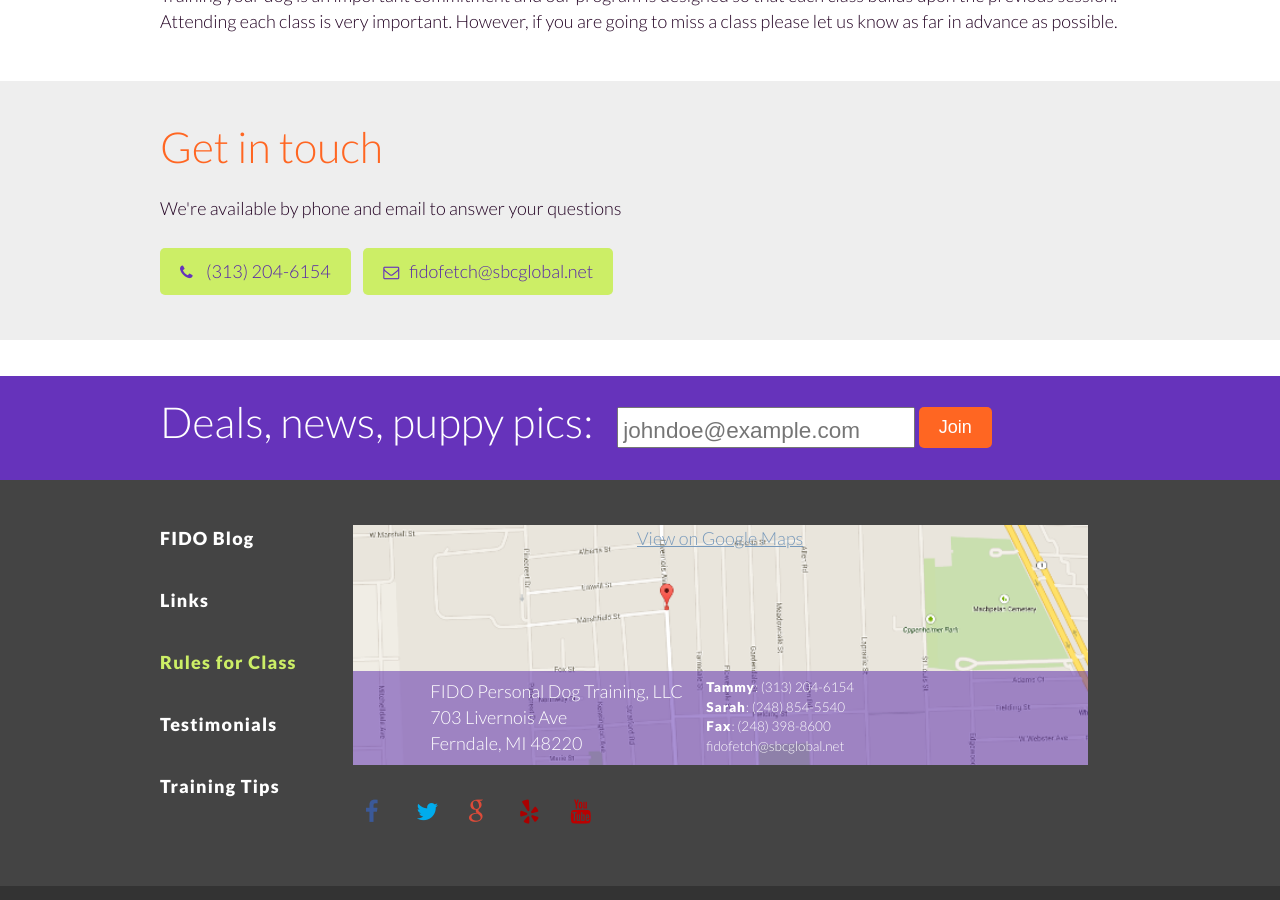
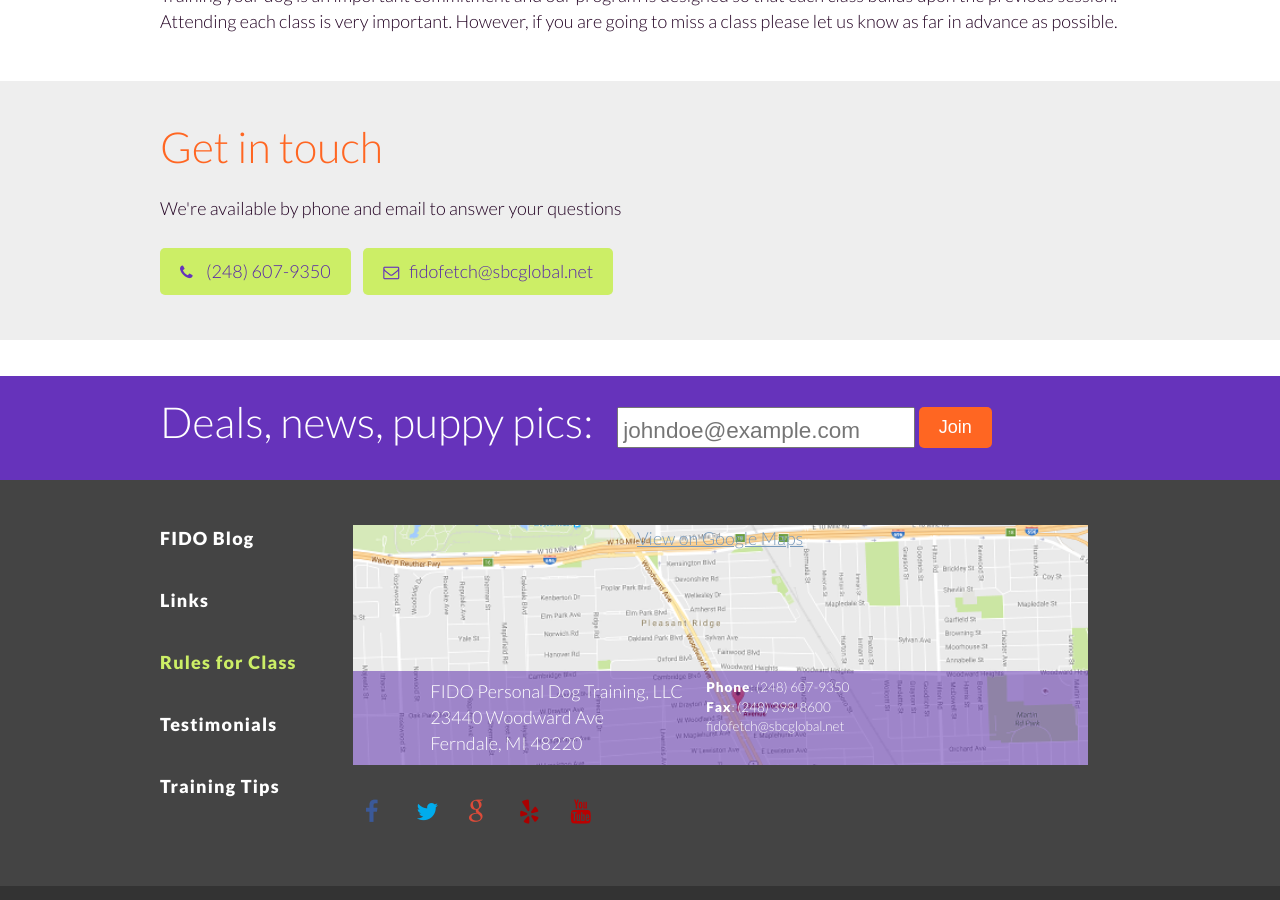
Before and after one commit to fidodogtraining/fidodogtraining.github.io, a Jekyll site: the page built from _autopages/rules.md, in a window 1280 px wide and 900 px high, scrolled down 1955 px. Built offline with Jekyll 4.4.1, drawn with Linux system fonts in a browser that asks for light colours; some of the changed text lies outside the part shown.

Commit message:
Partially edits to contact info

```diff
--- a/_config.yml
+++ b/_config.yml
@@ -56,11 +56,11 @@
 shortname: Fido
 baseurl: http://fidodogtraining.com
 email: fidofetch@sbcglobal.net
-phone: 313-204-6154
+phone: 248-607-9350
 gaid: UA-12803971-1
 
 ## Open Graph
-og_street_address: 703 Livernois Avenue
+og_street_address: 23440 Woodward Ave
 og_locality: Ferndale
 og_region: MI
 og_postal_code: "48220"
--- a/_includes/contact.html
+++ b/_includes/contact.html
@@ -1,6 +1,6 @@
 <section class="region region-contact highlight"><div class="inner">
   <h2>Get in touch</h2>
   <p>We're available by phone and email to answer your questions</p>
-  <a class="button icon tel" itemprop="telephone" href="tel:+13132046154">(313) 204-6154</a>
+  <a class="button icon tel" itemprop="telephone" href="tel:+12486079350">(248) 607-9350</a>
   <a class="button icon email" itemprop="email" href="mailto:fidofetch@sbcglobal.net">fidofetch@sbcglobal.net</a>
 </div></section>
--- a/_includes/footer.html
+++ b/_includes/footer.html
@@ -18,19 +18,18 @@
   </ul>
   </div>
   <div class="location captioned">
-    <a class="map" href="https://www.google.com/maps/place/703+Livernois+Ave,+Ferndale,+MI+48220/" target="_blank">
+    <a class="map" href="https://www.google.com/maps/place/23440+Woodward+Ave,+Ferndale,+MI+48220/" target="_blank">
       View on Google Maps
     </a>
     <div class="caption"><div class="inner">
       <address class="inline-block" itemprop="address" itemscope itemtype="http://schema.org/PostalAddress">
         <span>FIDO Personal Dog Training, LLC</span><br>
-        <span itemprop="streetAddress">703 Livernois Ave</span><br>
+        <span itemprop="streetAddress">23440 Woodward Ave</span><br>
         <span itemprop="addressLocality">Ferndale</span>, <span itemprop="addressRegion">MI</span>
          <span itemprop="postalCode">48220</span>
       </address>
       <div class="inline-block smaller">
-        <strong>Tammy</strong>: <a href="tel:+13132046154" itemprop="telephone">(313) 204-6154</a><br>
-        <strong>Sarah</strong>: <a href="tel:+12488545540" itemprop="telephone">(248) 854-5540</a><br>
+        <strong>Phone</strong>: <a href="tel:+12486079350" itemprop="telephone">(248) 607-9350</a><br>
         <strong>Fax</strong>: <a href="fax:+12483988600" itemprop="faxNumber">(248) 398-8600</a><br>
         <a href="mailto:fidofetch@sbcglobal.net" itemprop="email">fidofetch@sbcglobal.net</a>
       </div>
--- a/_includes/header.html
+++ b/_includes/header.html
@@ -5,7 +5,7 @@
     </h1>
   </a>
   <div class="actions">
-    <a class="button icon tel" itemprop="telephone" href="tel:+13132046154">(313) 204-6154</a>
+    <a class="button icon tel" itemprop="telephone" href="tel:+12486079350">(248) 607-9350</a>
     <a class="button icon email" itemprop="email" href="mailto:{{ site.email }}">{{ site.email }}</a>
   </div>
 </div></header>
```
Also changed, not shown: Gemfile.lock, images/map.png.
